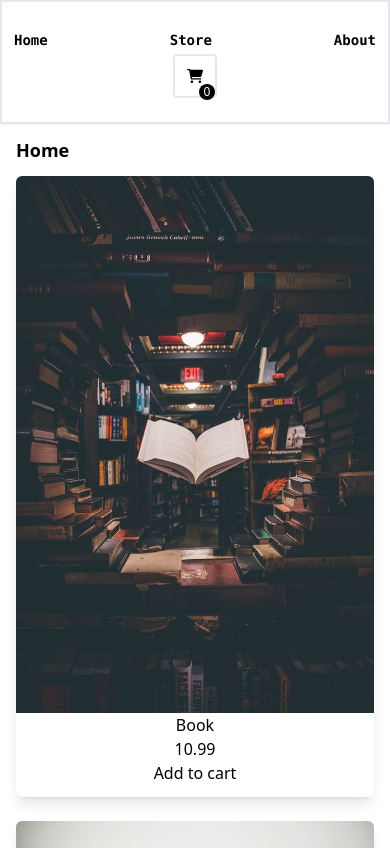
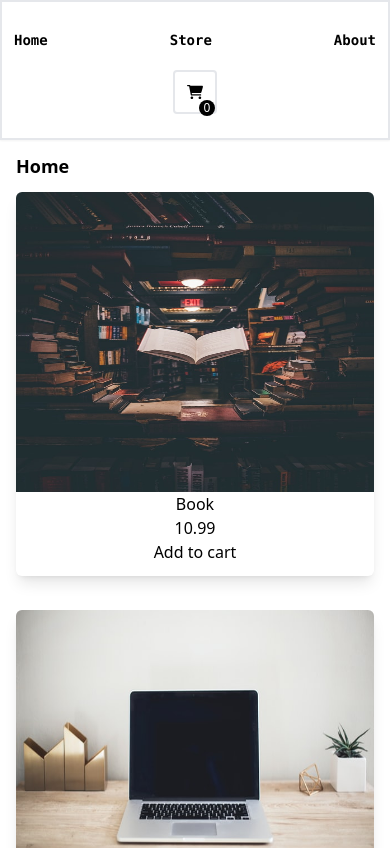
Before and after one commit to AyodejiOmole/shopping-cart, a React (Vite) app: page / in a window 390 px wide. Shown: the top 848 px of the page. Built offline with nearby package versions, Linux system fonts and the light colour scheme.

Commit message:
adjusted store card with grids

```diff
--- a/src/components/Navbar.tsx
+++ b/src/components/Navbar.tsx
@@ -24,7 +24,7 @@ export default function Navbar() {
 
             </div>
 
-            <div className="relative border-2 group p-3 border-black-200 rounded mx-auto lg:mx-0 md:mx-0">
+            <div className="relative cursor-pointer border-2 mt-4 lg:mt-0 md:mt-0 group p-3 border-black-200 rounded mx-auto lg:mx-0 md:mx-0">
                 <svg
                     xmlns="http://www.w3.org/2000/svg"
                     viewBox="0 0 576 512"
--- a/src/components/StoreItem.tsx
+++ b/src/components/StoreItem.tsx
@@ -12,8 +12,8 @@ export default function StoreItem( { id, name, price, imgUrl}: StoreItemProps) {
     const dispatch = useDispatch();
 
     return (
-        <div className="shadow-lg w-full lg:w-auto rounded-md pb-3">
-            <img src={imgUrl} alt={name} className="lg:h-[200px] lg:w-[200px] w-full rounded-tr-md rounded-tl-md"/>
+        <div className="shadow-lg my-3 col-span-1 rounded-md pb-3">
+            <img src={imgUrl} alt={name} className="h-[300px] w-full rounded-tr-md rounded-tl-md" />
 
             <div className="flex flex-col text-center justify-center align-center">
                 <h3>{name}</h3>
--- a/src/pages/Home.tsx
+++ b/src/pages/Home.tsx
@@ -5,12 +5,13 @@ export function Home() {
     return (
         <div className="flex flex-col justify-center align-center w-full px-4">
             <h1 className="text-lg font-bold">Home</h1>
-            <div className="flex flex-wrap shrink justify-between align-center w-full mx-auto">
+            {/* <div className="flex flex-wrap shrink justify-between align-center w-full mx-auto"> */}
+            <div className="lg:grid-cols-3 grid-cols-1 md:grid-cols-2 grid gap-2.5">
                 {storeItems.map((items, index) => {
                     return (
-                        <div key={index} className="my-3">
+                        <span key={index} >
                             <StoreItem {...items}/>
-                        </div>
+                        </span>
                     )
                 })}
             </div>
```
